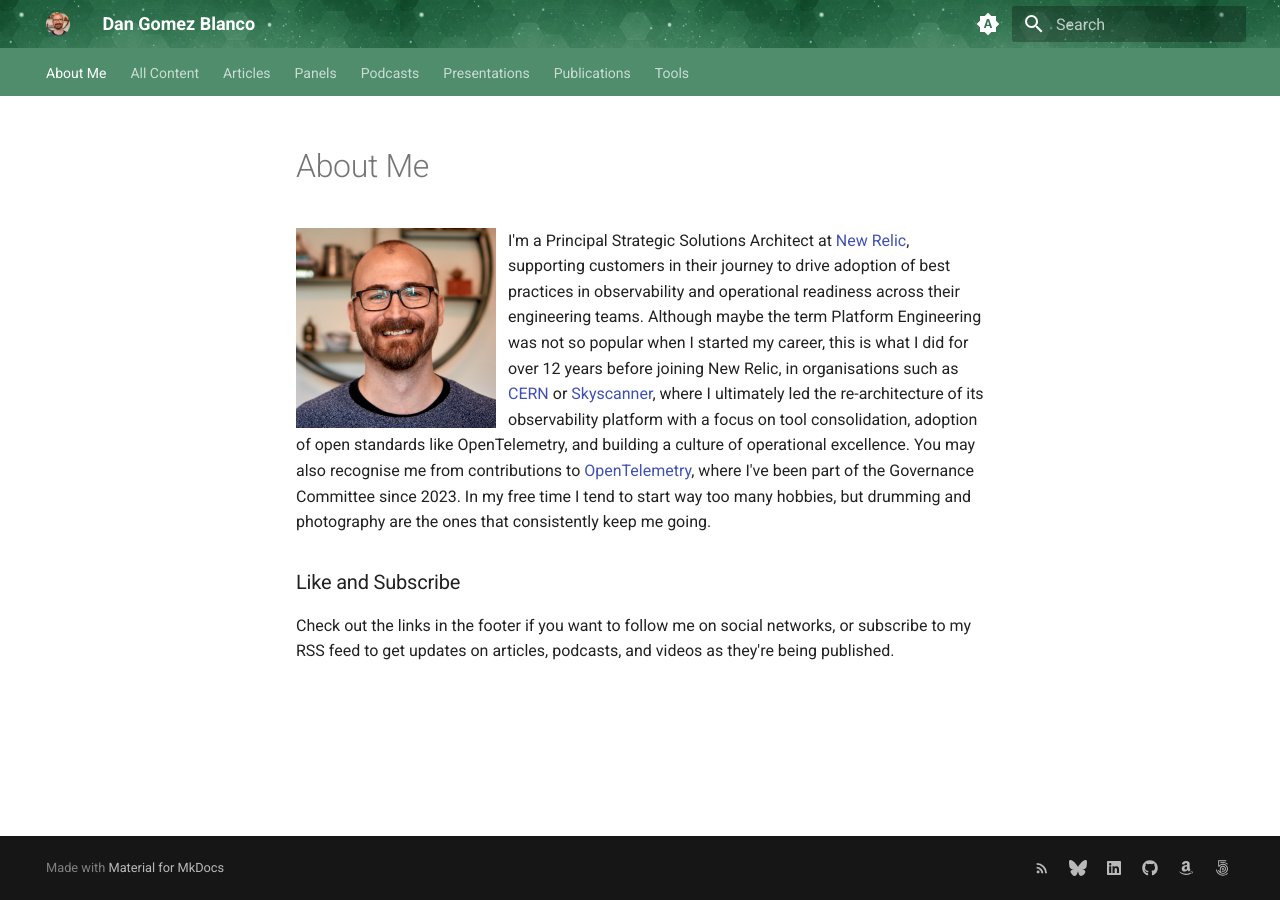
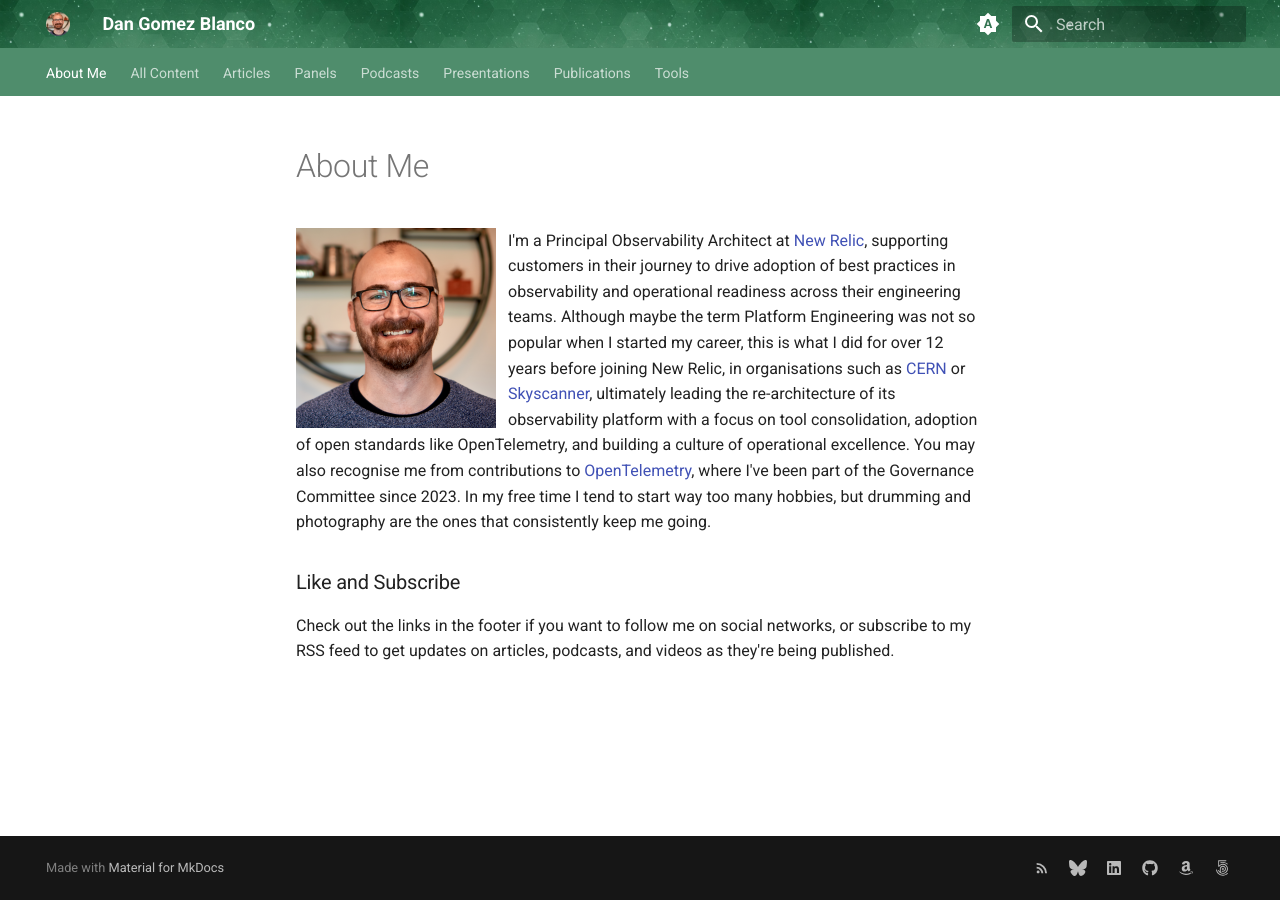
Before and after one commit to danielgblanco/danielgblanco.github.io, an MkDocs documentation site: the page built from docs/index.md, in a window 1280 px wide. Built offline with MkDocs 1.6.1 and Material for MkDocs 9.7.7, drawn with Linux system fonts in a browser that asks for light colours.

Commit message:
Change bio (#27)

```diff
--- a/docs/index.md
+++ b/docs/index.md
@@ -14,11 +14,11 @@
 
 <img src="/assets/img/profile_800x800.png" style="float: left; width: 200px; margin-right: 12px"/>
 
-I'm a Principal Strategic Solutions Architect at [New Relic](https://newrelic.com/), supporting customers in their
+I'm a Principal Observability Architect at [New Relic](https://newrelic.com/), supporting customers in their
 journey to drive adoption of best practices in observability and operational readiness across their engineering teams.
 Although maybe the term Platform Engineering was not so popular when I started my career, this is what I did for over 12
 years before joining New Relic, in organisations such as [CERN](https://cern.ch/) or
-[Skyscanner](https://www.skyscanner.net/), where I ultimately led the re-architecture of its observability platform with
+[Skyscanner](https://www.skyscanner.net/), ultimately leading the re-architecture of its observability platform with
 a focus on tool consolidation, adoption of open standards like OpenTelemetry, and building a culture of operational
 excellence. You may also recognise me from contributions to [OpenTelemetry](https://opentelemetry.io/), where I've been
 part of the Governance Committee since 2023. In my free time I tend to start way too many hobbies, but drumming and
```
